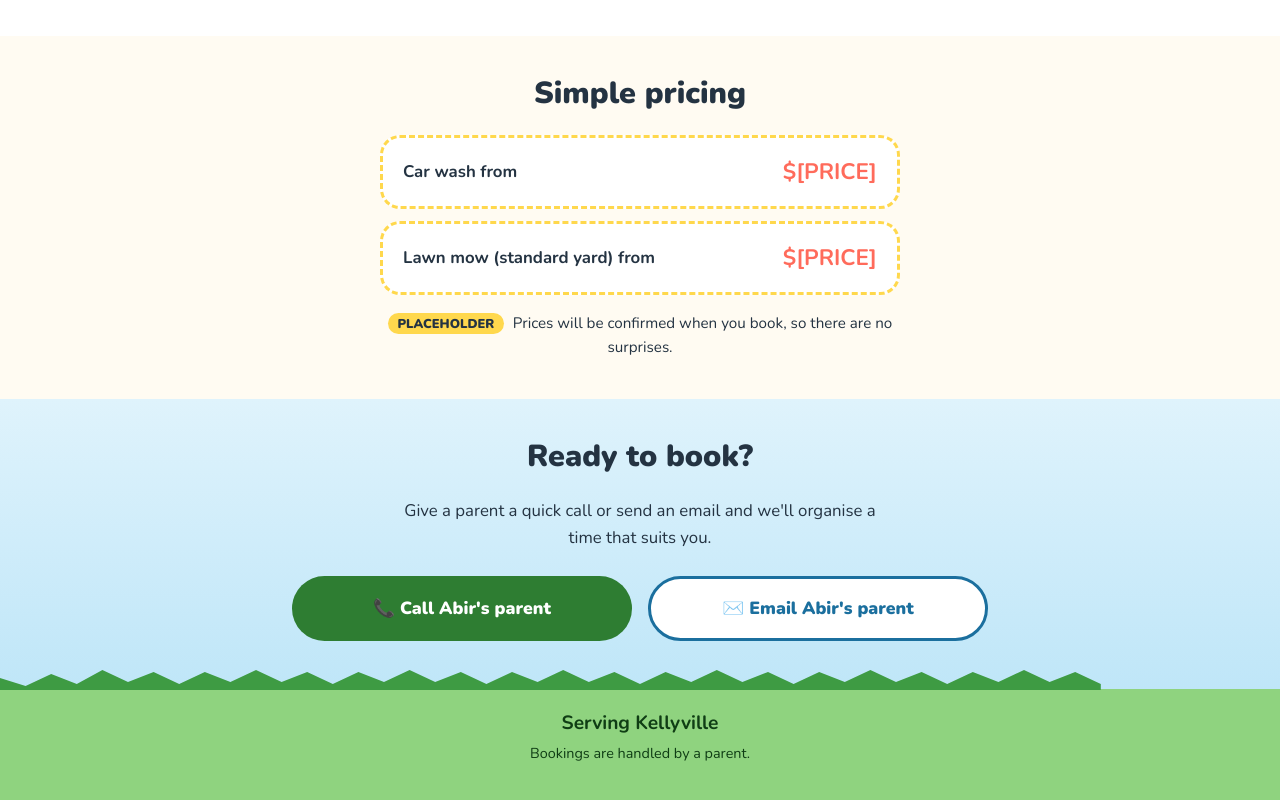
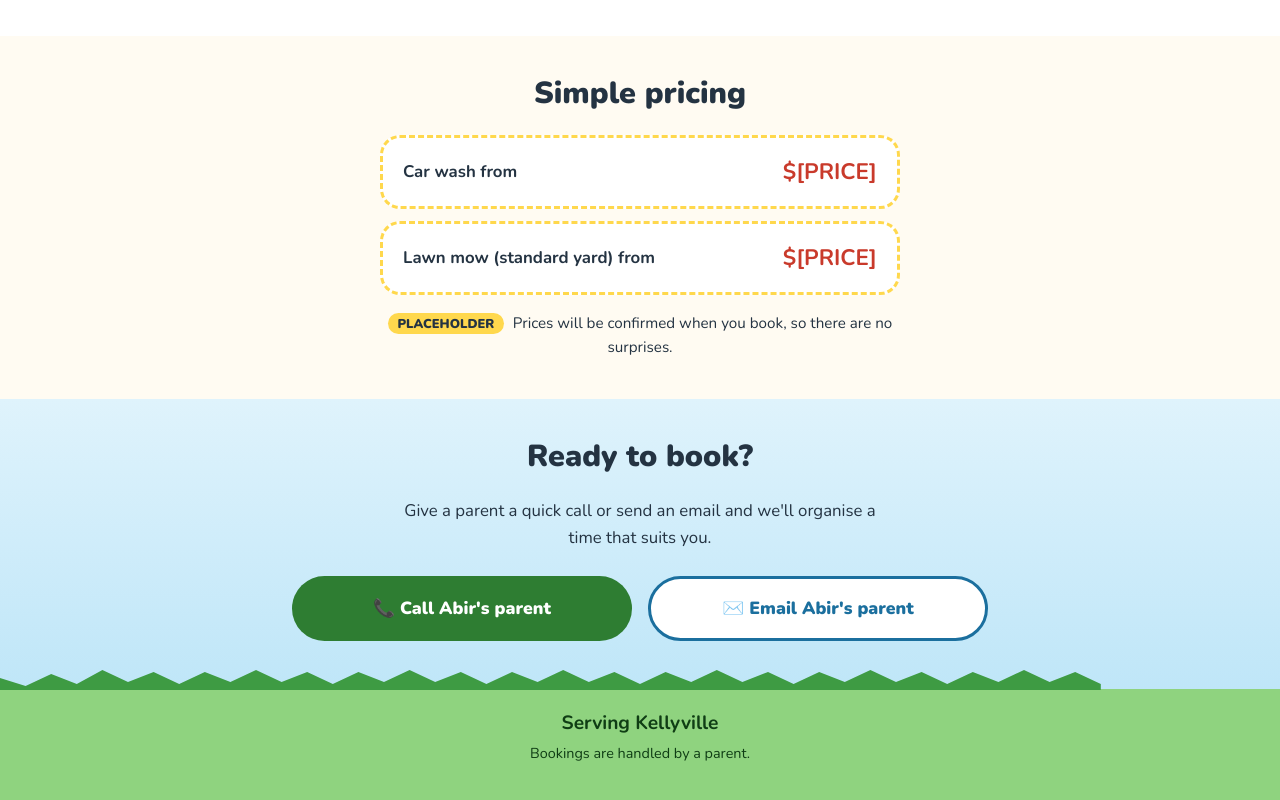
Before and after one commit to kunalbhusare/abir-wash-mow, a plain HTML site: page index.html in a window 1280 px wide. Shown: the part 1175-1975 px from the top of the page. Drawn offline with nearby package versions, Linux system fonts and the light colour scheme.

Commit message:
Darken price placeholder for contrast

```diff
--- a/style.css
+++ b/style.css
@@ -33,7 +33,7 @@ h1{font-size:clamp(2.4rem,10vw,4.2rem);color:var(--ink)}
 .ico{font-size:2rem;line-height:1}
 .prices{list-style:none;margin:0 auto;padding:0;max-width:520px;display:grid;gap:.75rem}
 .prices li{display:flex;justify-content:space-between;align-items:center;gap:1rem;background:#fff;border:3px dashed var(--yellow);border-radius:20px;padding:1rem 1.25rem;font-weight:700}
-.ph{font-size:1.4rem;color:var(--coral);white-space:nowrap}
+.ph{font-size:1.4rem;color:#C93A2B;white-space:nowrap}
 .note{text-align:center;max-width:520px;margin:1rem auto 0;font-size:.95rem}
 .badge{background:var(--yellow);border-radius:99px;padding:.1rem .6rem;font-weight:900;font-size:.8rem;text-transform:uppercase;margin-right:.3rem}
 .book{background:linear-gradient(180deg,#DFF3FC,#BFE6F8);text-align:center}
```
